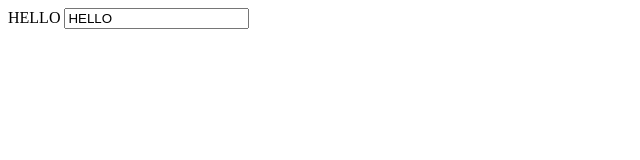
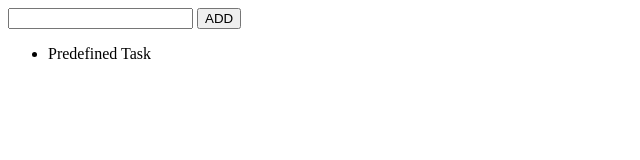
Before and after one commit to coding-blocks-archives/Nagarro_WebTraining_2018_April, a website: page Day5/ExpressRESTApi/public/index.html in a window 1280 px wide. Shown: the whole page, without its empty margins (0-640 px from the left). Drawn offline with nearby package versions, Linux system fonts and the light colour scheme.

Commit message:
todolist in vue
Signed-off-by: Arnav Gupta <arnav@codingblocks.com>

```diff
--- a/Day5/ExpressRESTApi/public/index.html
+++ b/Day5/ExpressRESTApi/public/index.html
@@ -11,8 +11,13 @@
 
 <body>
     <div id="app">
-        <span>{{ message }}</span>
-        <input v-model="message" type="text">
+        <input type="text" v-model='newtask'>
+        <button v-on:click="addTodo">ADD</button>
+        <ul>
+            <li v-for="todo in todos">
+                {{todo.task}}
+            </li>
+        </ul>
     </div>
 
 
@@ -20,7 +25,15 @@
         let app = new Vue({
             el: '#app',
             data: {
-                message: 'HELLO'
+                newtask: '',
+                todos: [
+                    {task: 'Predefined Task'}
+                ]
+            },
+            methods: {
+                addTodo () {
+                    this.todos.push({task: this.newtask})
+                }
             }
         })
     </script>
```
